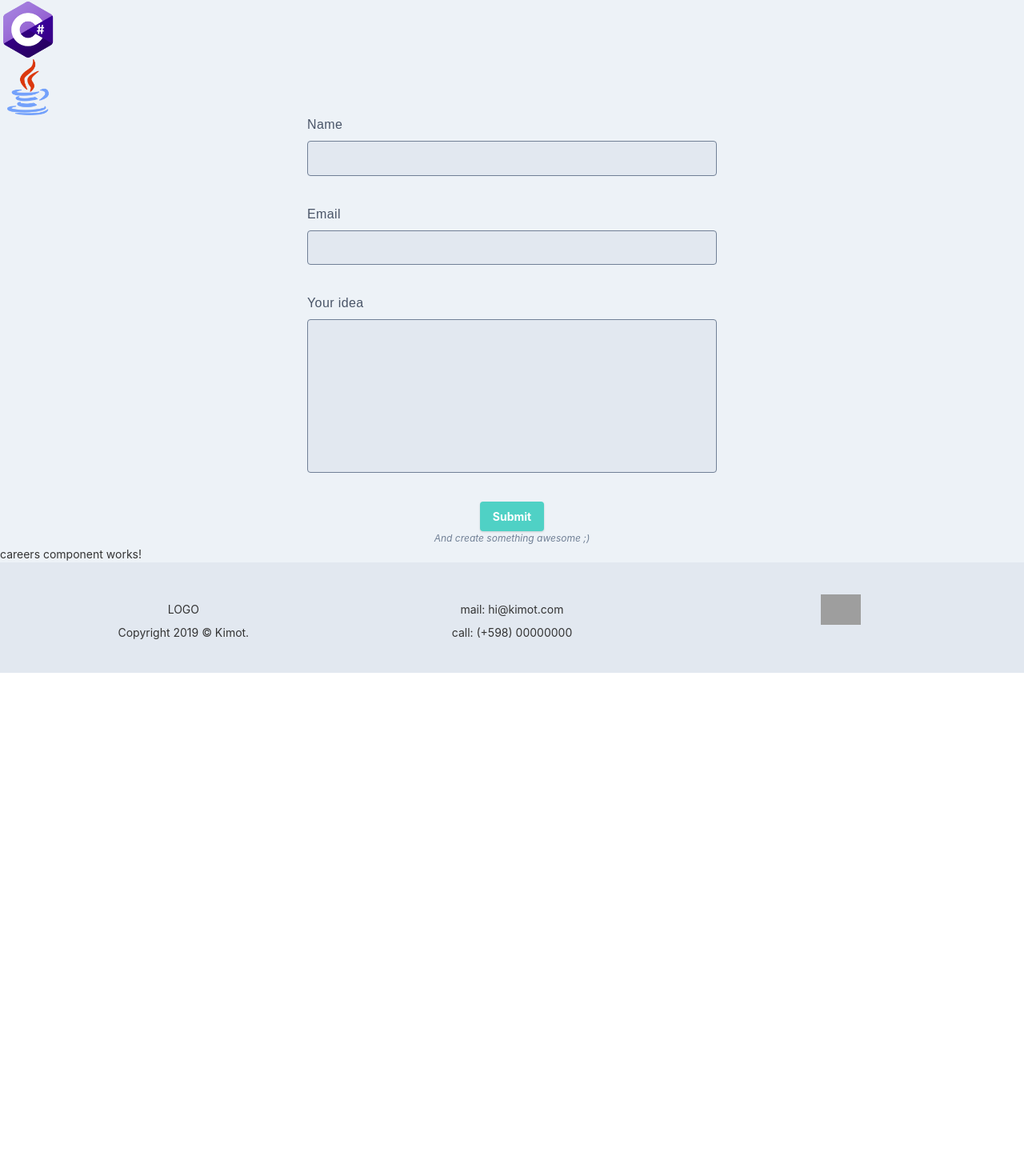
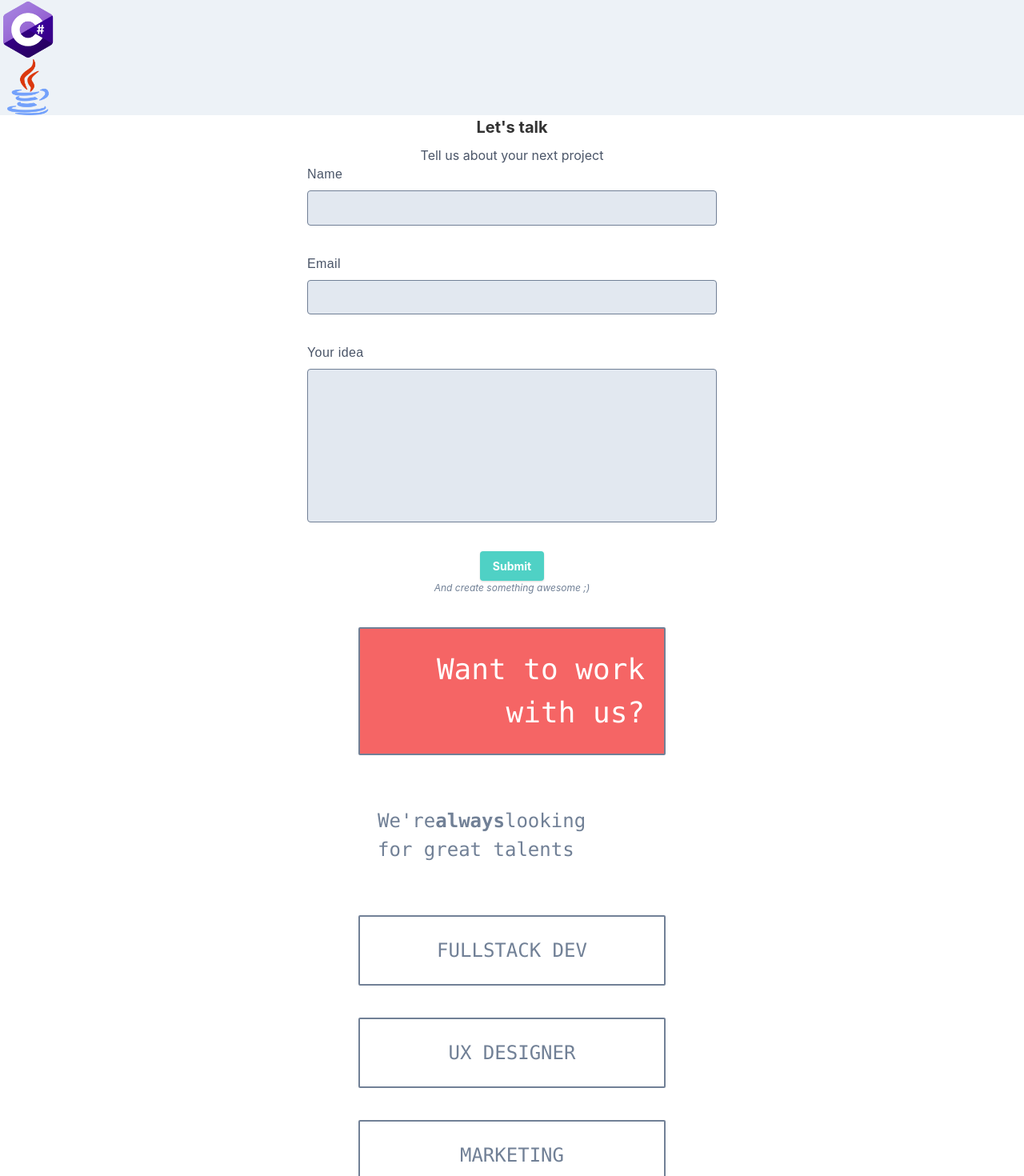
Before and after one commit to Kimot-io/Kimot-io.github.io, an Angular app: page / in a window 1280 px wide. Shown: the part 2060-3530 px from the top of the page at 80% size. Before the commit the page ends 2901 px from the top, so only its background shows below. Built offline with nearby package versions, Linux system fonts and the light colour scheme; grey boxes are pictures that could not be loaded.

Commit message:
no message

```diff
--- a/src/app/components/careers/careers.component.html
+++ b/src/app/components/careers/careers.component.html
@@ -1,3 +1,26 @@
-<div class="bg-gray-200">
-  <p>careers component works!</p>
+<div class="max-w-sm border-solid border-2 border-gray-600 bg-red-500 rounded-sm max-w-sm mx-auto my-10 p-6">
+    <p class="font-mono text-4xl text-white text-right">Want to work</p>
+    <p class="font-mono text-4xl text-white text-right">with us?</p>
 </div>
+<div class="max-w-sm rounded-sm max-w-sm mx-auto my-10 p-6">
+    <span class="font-mono text-2xl text-gray-600">We're</span>
+    <span class="font-mono text-2xl text-gray-600 font-extrabold">always</span>
+    <span class="font-mono text-2xl text-gray-600">looking</span>
+    <p class="font-mono text-2xl text-gray-600">for great talents</p>
+</div>
+
+<div class="link" data-block="contact-form" class="max-w-sm border-solid border-2 border-gray-600 rounded-sm max-w-sm mx-auto my-10 p-6">
+    <p class="font-mono text-2xl text-gray-600 text-center">FULLSTACK DEV</p>
+</div>
+
+<div data-block="contact-form" class="max-w-sm border-solid border-2 border-gray-600 rounded-sm max-w-sm mx-auto my-10 p-6">
+    <p class="font-mono text-2xl text-gray-600 text-center">UX DESIGNER</p>
+</div>
+
+<div data-block="contact-form" class="max-w-sm border-solid border-2 border-gray-600 rounded-sm max-w-sm mx-auto my-10 p-6">
+    <p class="font-mono text-2xl text-gray-600 text-center">MARKETING</p>
+</div>
+
+<div data-block="contact-form" class="max-w-sm border-solid border-2 border-gray-600 rounded-sm max-w-sm mx-auto my-10 p-6">
+    <p class="font-mono text-2xl text-gray-600 text-center">QA TESTER</p>
+</div>
--- a/src/app/components/contact/contact.component.html
+++ b/src/app/components/contact/contact.component.html
@@ -1,4 +1,8 @@
-<div class="centered-item bg-gray-200">
+<div id="contact-form" class="centered-item">
+  <div class="font-bold text-xl mb-2">Let's talk</div>
+    <p class="text-gray-700 text-base">Tell us about your next project</p>
+  <div>
+  <div>
     <form class="w-full max-w-lg">
       <div class="flex flex-wrap -mx-3 mb-6">
         <div class="w-full px-3">
@@ -34,3 +38,4 @@
       </div>
     </form>
   </div>
+</div>
--- a/src/app/components/footer/footer.component.html
+++ b/src/app/components/footer/footer.component.html
@@ -1,6 +1,6 @@
 
 <!--Footer-->
-<footer class="bg-gray-300">
+<footer class="bg-red-500">
  <div class="container mx-auto px-6 pt-10 pb-6">
    <div class="flex flex-wrap">
      <div class="w-full md:w-1/3 text-center">
```
Lines whose indentation alone changed are shown as unchanged.
